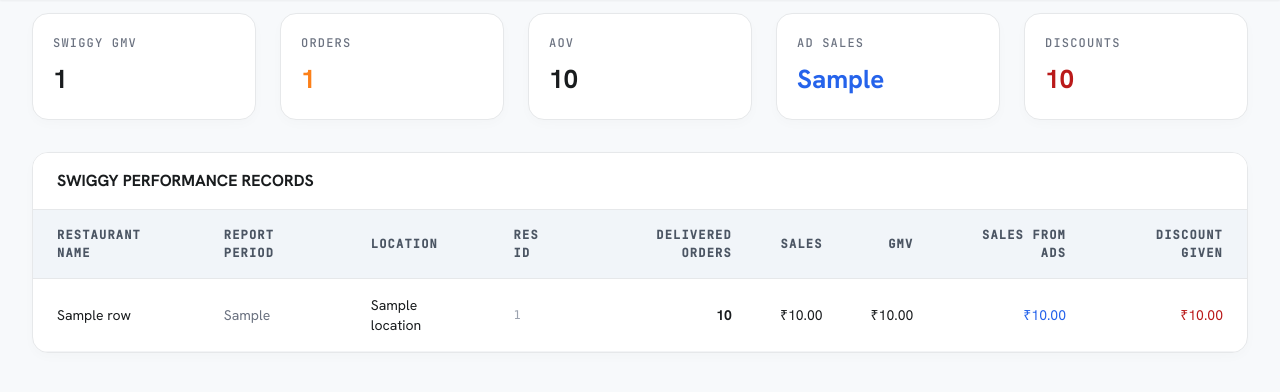
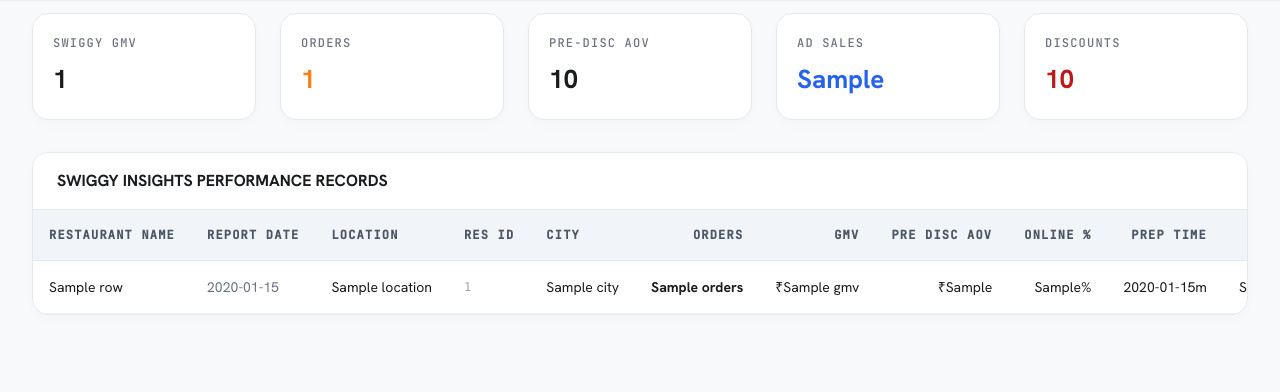
Before and after one commit to AnkConsulting/restaurant-portal, a FastAPI app: template templates/swiggy_insights.html in a window 1280 px wide. Shown: the part 75-467 px from the top of the page. Run offline with FastAPI, Linux system fonts and the light colour scheme; the template is opened without the code that fills it: most values are stand-ins (such as "Sample title", 1, 10 or a date in 2020); some libraries are stand-ins or nearby versions.

Commit message:
Update Swiggy Insights HTML structure and content

```diff
--- a/templates/swiggy_insights.html
+++ b/templates/swiggy_insights.html
@@ -46,7 +46,6 @@
 <!-- HEADER WITH MODULE SWITCHER & PROFILE -->
 <header class="fixed top-0 w-full z-[100] bg-surface-bright shadow-sm flex justify-between items-center px-8 py-4 mx-auto border-b border-surface-container-high">
     <div class="flex items-center gap-6">
-        <!-- Logo & Title -->
         <div class="flex items-center gap-3">
             <img alt="Logo" class="w-10 h-10 object-contain rounded-md" src="/static/ank-logo.png"/>
             <h1 class="font-headline-lg text-[22px] font-bold text-gray-800 tracking-tight hidden md:block border-r border-gray-300 pr-6">RDA Portal</h1>
@@ -64,7 +63,6 @@
 
           <div id="module-menu" class="hidden absolute top-full left-0 mt-2 w-72 bg-white rounded-xl shadow-2xl border border-gray-100 overflow-hidden z-50" onclick="event.stopPropagation()">
             <div class="p-4">
-              <!-- Category 1: CORE ANALYTICS -->
               <div class="mb-4">
                 <h4 class="text-[10px] font-bold text-gray-400 tracking-widest uppercase mb-2 px-2">Core Analytics</h4>
                 <div class="space-y-1">
@@ -80,25 +78,6 @@
                     <span class="material-symbols-outlined text-[#E23744] text-[20px]">storefront</span>
                     <span class="text-sm font-medium">Zomato Insights</span>
                   </a>
-                </div>
-              </div>
-              <!-- Category 2: FINANCE & RECON -->
-              <div>
-                <h4 class="text-[10px] font-bold text-gray-400 tracking-widest uppercase mb-2 px-2">Finance & Recon</h4>
-                <div class="space-y-1">
-                  <div class="flex items-center justify-between px-3 py-2.5 opacity-40 cursor-not-allowed">
-                    <div class="flex items-center gap-3">
-                      <span class="material-symbols-outlined text-gray-400 text-[20px]">payments</span>
-                      <span class="text-sm font-medium text-gray-600">Payout Reconciliation</span>
-                    </div>
-                    <span class="text-[8px] font-bold bg-gray-100 text-gray-500 px-1.5 py-0.5 rounded uppercase tracking-tighter">Soon</span>
-                  </div>
-                  <div class="flex items-center px-3 py-2.5 opacity-40 cursor-not-allowed">
-                    <div class="flex items-center gap-3">
-                      <span class="material-symbols-outlined text-gray-400 text-[20px]">calculate</span>
-                      <span class="text-sm font-medium text-gray-600">Pro-Rata Adjustments</span>
-                    </div>
-                  </div>
                 </div>
               </div>
             </div>
@@ -160,7 +139,7 @@
             <div class="text-[26px] font-bold text-[#FC8019] mt-2">{{ total_orders }}</div>
         </div>
         <div class="elevation-1 card-radius p-5 flex flex-col justify-between">
-            <span class="font-label-sm text-[12px] text-gray-500 uppercase tracking-widest">AOV</span>
+            <span class="font-label-sm text-[12px] text-gray-500 uppercase tracking-widest">Pre-Disc AOV</span>
             <div class="text-[26px] font-bold text-on-surface mt-2">{{ avg_aov }}</div>
         </div>
         <div class="elevation-1 card-radius p-5 flex flex-col justify-between">
@@ -176,39 +155,53 @@
     <!-- DATA TABLE -->
     <section class="elevation-1 card-radius overflow-hidden">
         <div class="px-6 py-4 border-b border-surface-container-high bg-white flex justify-between items-center">
-            <h2 class="font-title-md text-[16px] font-bold text-on-surface uppercase">Swiggy Performance Records</h2>
+            <h2 class="font-title-md text-[16px] font-bold text-on-surface uppercase">Swiggy Insights Performance Records</h2>
         </div>
         <div class="overflow-x-auto">
-            <table class="w-full text-left border-collapse">
+            <table class="w-full text-left border-collapse whitespace-nowrap">
                 <thead>
                     <tr class="bg-[#F1F5F9] font-label-sm text-[12px] text-gray-600 uppercase tracking-widest border-b border-surface-container-high">
-                        <th class="py-4 px-6 font-semibold">Restaurant Name</th>
-                        <th class="py-4 px-6 font-semibold">Report Period</th>
-                        <th class="py-4 px-6 font-semibold">Location</th>
-                        <th class="py-4 px-6 font-semibold">Res ID</th>
-                        <th class="py-4 px-6 font-semibold text-right">Delivered Orders</th>
-                        <th class="py-4 px-6 font-semibold text-right">Sales</th>
-                        <th class="py-4 px-6 font-semibold text-right">GMV</th>
-                        <th class="py-4 px-6 font-semibold text-right">Sales from Ads</th>
-                        <th class="py-4 px-6 font-semibold text-right">Discount Given</th>
+                        <th class="py-4 px-4 font-semibold">Restaurant Name</th>
+                        <th class="py-4 px-4 font-semibold">Report Date</th>
+                        <th class="py-4 px-4 font-semibold">Location</th>
+                        <th class="py-4 px-4 font-semibold">Res ID</th>
+                        <th class="py-4 px-4 font-semibold">City</th>
+                        <th class="py-4 px-4 font-semibold text-right">Orders</th>
+                        <th class="py-4 px-4 font-semibold text-right">GMV</th>
+                        <th class="py-4 px-4 font-semibold text-right">Pre Disc AOV</th>
+                        <th class="py-4 px-4 font-semibold text-right">Online %</th>
+                        <th class="py-4 px-4 font-semibold text-right">Prep Time</th>
+                        <th class="py-4 px-4 font-semibold text-right">Impressions</th>
+                        <th class="py-4 px-4 font-semibold text-right">Menu Opens</th>
+                        <th class="py-4 px-4 font-semibold text-right">Ad Sales</th>
+                        <th class="py-4 px-4 font-semibold text-right">Ad Spend</th>
+                        <th class="py-4 px-4 font-semibold text-right">Ads ROI</th>
+                        <th class="py-4 px-4 font-semibold text-right">Discount Given</th>
                     </tr>
                 </thead>
                 <tbody class="font-body-md text-sm text-on-surface">
                     {% for row in table_data %}
                     <tr class="border-b border-gray-100 hover:bg-gray-50 transition-colors">
-                        <td class="py-4 px-6 font-medium">{{ row['Restaurant Name'] }}</td>
-                        <td class="py-4 px-6 text-gray-500">{{ row['Report Period'] }}</td>
-                        <td class="py-4 px-6">{{ row['Location'] }}</td>
-                        <td class="py-4 px-6 font-mono text-xs text-gray-400">{{ row['Res ID'] }}</td>
-                        <td class="py-4 px-6 text-right font-bold">{{ "{:,}".format(row['Delivered orders']|int) }}</td>
-                        <td class="py-4 px-6 text-right">₹{{ "{:,.2f}".format(row['Sales']) }}</td>
-                        <td class="py-4 px-6 text-right">₹{{ "{:,.2f}".format(row['GMV']) }}</td>
-                        <td class="py-4 px-6 text-right text-blue-600 font-medium">₹{{ "{:,.2f}".format(row['Sales from Ads']) }}</td>
-                        <td class="py-4 px-6 text-right text-error font-medium">₹{{ "{:,.2f}".format(row['Discount given']) }}</td>
+                        <td class="py-4 px-4 font-medium">{{ row.get('Restaurant Name', '') }}</td>
+                        <td class="py-4 px-4 text-gray-500">{{ row.get('Report Date', '') }}</td>
+                        <td class="py-4 px-4">{{ row.get('Location', '') }}</td>
+                        <td class="py-4 px-4 font-mono text-xs text-gray-400">{{ row.get('Res ID', '') }}</td>
+                        <td class="py-4 px-4">{{ row.get('City', '') }}</td>
+                        <td class="py-4 px-4 text-right font-bold">{{ row.get('Orders', 0) }}</td>
+                        <td class="py-4 px-4 text-right">₹{{ row.get('GMV', 0) }}</td>
+                        <td class="py-4 px-4 text-right">₹{{ row.get('Pre discounted AOV', 0) }}</td>
+                        <td class="py-4 px-4 text-right">{{ row.get('Online %', 0) }}%</td>
+                        <td class="py-4 px-4 text-right">{{ row.get('Kitchen Prep Time', 0) }}m</td>
+                        <td class="py-4 px-4 text-right">{{ row.get('Impressions', 0) }}</td>
+                        <td class="py-4 px-4 text-right">{{ row.get('Menu Opens', 0) }}</td>
+                        <td class="py-4 px-4 text-right text-blue-600 font-medium">₹{{ row.get('Ad Sales', 0) }}</td>
+                        <td class="py-4 px-4 text-right">₹{{ row.get('Ad Spend', 0) }}</td>
+                        <td class="py-4 px-4 text-right font-bold">{{ row.get('Ads ROI', 0) }}</td>
+                        <td class="py-4 px-4 text-right text-error font-medium">₹{{ row.get('Discount Given', 0) }}</td>
                     </tr>
                     {% else %}
                     <tr>
-                        <td colspan="9" class="py-8 text-center text-gray-500 italic">No Swiggy operational data found.</td>
+                        <td colspan="16" class="py-8 text-center text-gray-500 italic">No Swiggy Insights operational data found.</td>
                     </tr>
                     {% endfor %}
                 </tbody>
@@ -218,7 +211,6 @@
 </main>
 
 <script>
-    // Initialize Avatar Initials
     document.addEventListener("DOMContentLoaded", function () {
         const displayNameEl = document.getElementById("user-display-name");
         const displayName = displayNameEl ? displayNameEl.innerText.trim() : "";
```
